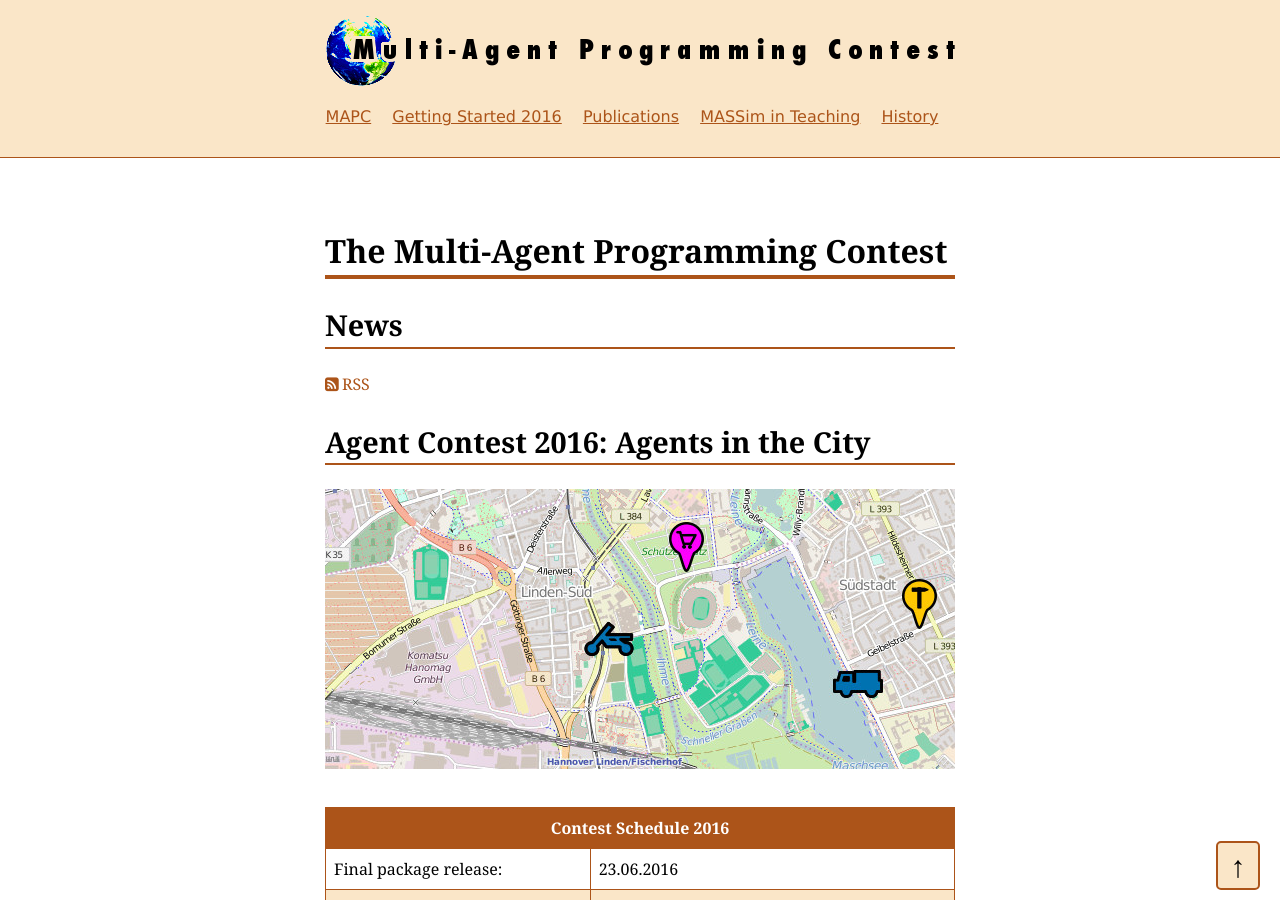
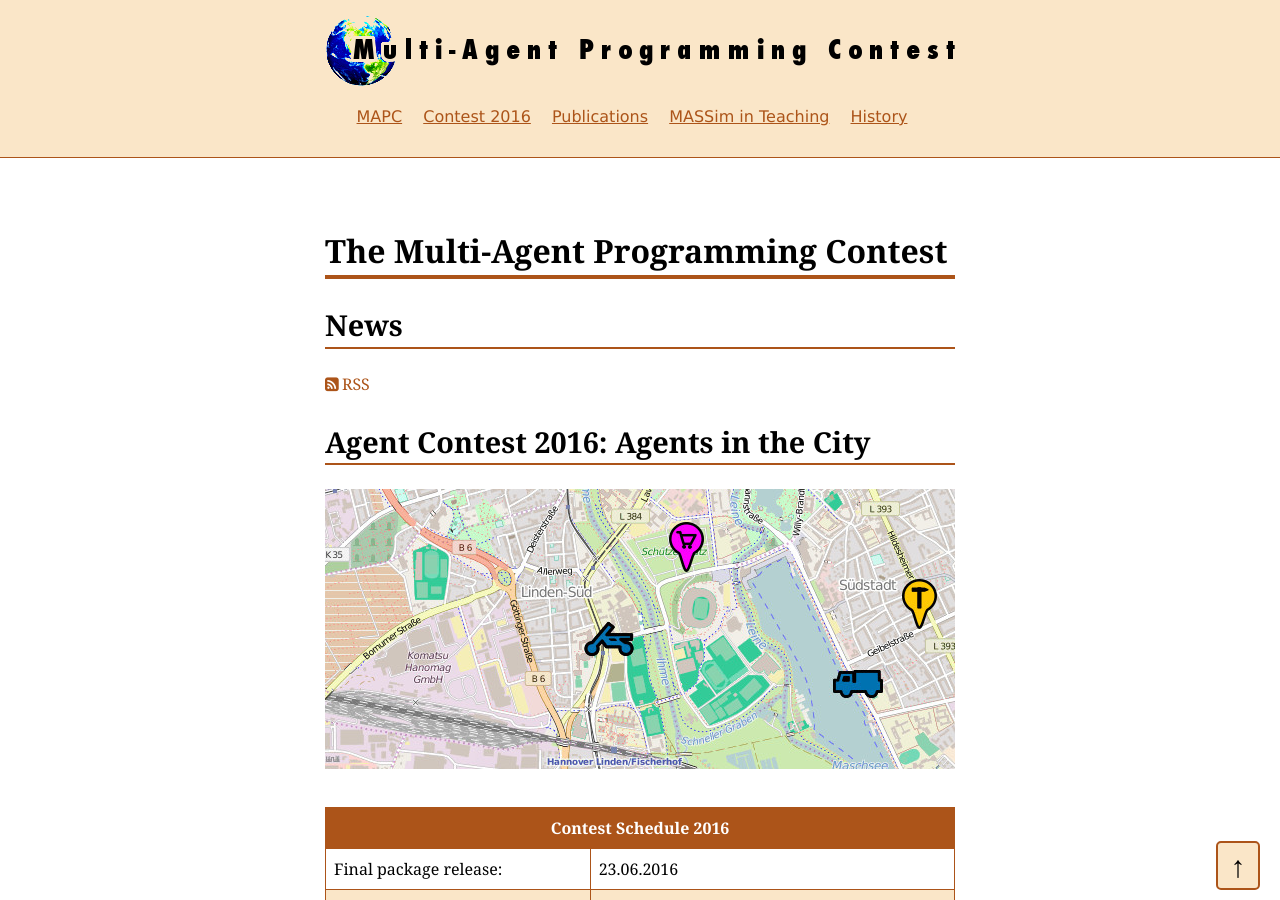
Before and after one commit to agentcontest/agentcontest.github.io, a Jekyll site: the page built from index.html, in a window 1280 px wide and 900 px high. Built offline with Jekyll 4.4.1, drawn with Linux system fonts in a browser that asks for light colours.

Commit message:
Getting started 2016 -> Contest 2016

```diff
--- a/_layouts/default.html
+++ b/_layouts/default.html
@@ -22,7 +22,7 @@
         <a href="/"><img src="/mapc-logo-2015.png" alt="Multi-Agent Programming Contest"></a>
         <ul>
           <li><a href="/" title="The Multi-Agent Programming Contest">MAPC</a></li>
-          <li><a href="/2016/getting-started/">Getting Started 2016</a></li>
+          <li><a href="/2016/getting-started/">Contest 2016</a></li>
           <li><a href="/publications/">Publications</a></li>
           <li><a href="/massim-in-teaching/">MASSim in Teaching</a></li>
           <li><a href="/#history">History</a></li>
```
